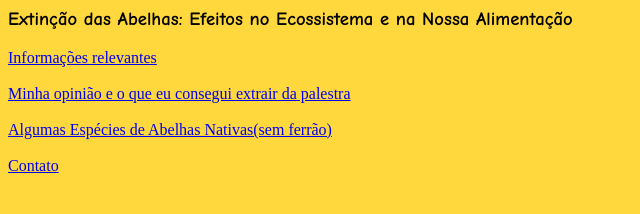
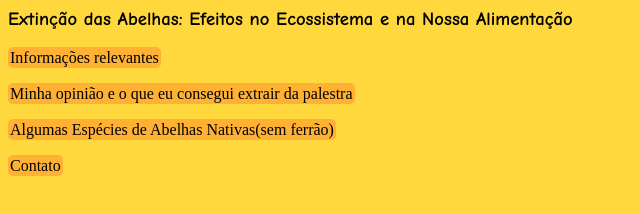
Before and after one commit to DaniloALuffy/Danilo2Y-PalestraAbelhas, a plain HTML site: page menu_amarelo.htm in a window 1280 px wide. Shown: the whole page, without its empty margins (0-640 px from the left). Drawn offline with Linux system fonts and the light colour scheme.

Commit message:
Add files via upload

```diff
--- a/menu_amarelo.htm
+++ b/menu_amarelo.htm
@@ -6,13 +6,42 @@
 <title>Menu</title>
 <Base Target="Conteudo">
 <meta http-equiv=”Content-Type” content=”text/html; charset=utf-8″></head>
-
+<style>
+    .btnintel {
+        background:#FFB133;
+        border-radius:5px;
+        padding:2px 2px;
+        color:#000000;
+        text-decoration:none;
+    }
+    .btnopiniao {
+        background:#FFB133;
+        border-radius:5px;
+        padding:2px 2px;
+        color:#000000;
+        text-decoration:none;
+    }
+    .btnabelhas {
+        background:#FFB133;
+        border-radius:5px;
+        padding:2px 2px;
+        color:#000000;
+        text-decoration:none;
+    }
+    .btncontato {
+        background:#FFB133;
+        border-radius:5px;
+        padding:2px 2px;
+        color:#000000;
+        text-decoration:none;
+    }
+</style>
 <body bgcolor = "#FFD83D"><h3><span style="font-family: 'Comic Sans MS', cursive, sans-serif">Extinção das Abelhas: Efeitos no Ecossistema e na Nossa Alimentação</span></h3>
 
-        <a href="informacoes_amarelo.htm">Informações relevantes</a>
-        <br><br> <a href="opiniao_amarelo.htm">Minha opinião e o que eu consegui extrair da palestra</a>
-        <br><br> <a href="abelhas_amarelo.htm">Algumas Espécies de Abelhas Nativas(sem ferrão)</a>
-        <br><br> <a href="Contato_amarelo.htm">Contato</a>
+        <a href="informacoes_amarelo.htm" class="btnintel">Informações relevantes</a>
+        <br><br> <a href="opiniao_amarelo.htm" class="btnopiniao">Minha opinião e o que eu consegui extrair da palestra</a>
+        <br><br> <a href="abelhas_amarelo.htm" class="btnabelhas">Algumas Espécies de Abelhas Nativas(sem ferrão)</a>
+        <br><br> <a href="Contato_amarelo.htm" class="btncontato">Contato</a>
 
 
 
```
Also changed, not shown: Documento Principal_cinza.htm (+1 -1 lines), index.htm (+1 -1 lines), menu_cinza.htm (+34 -5 lines), partedecima_amarelo.htm (+12 -2 lines), partedecima_cinza.htm (+13 -4 lines).
